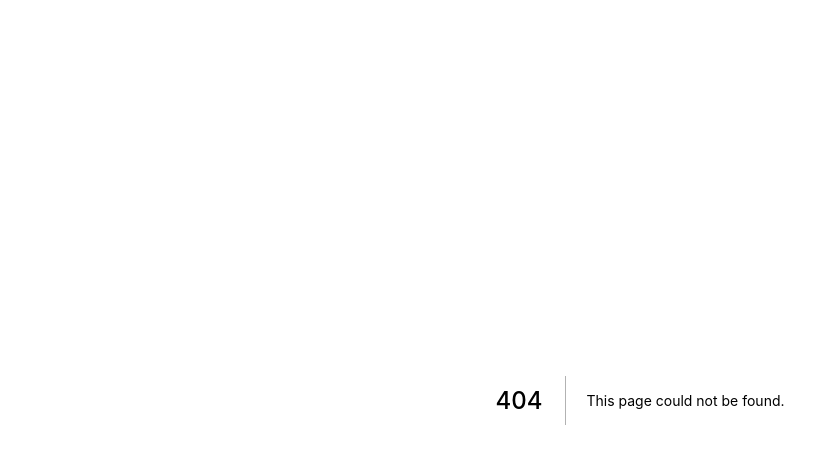
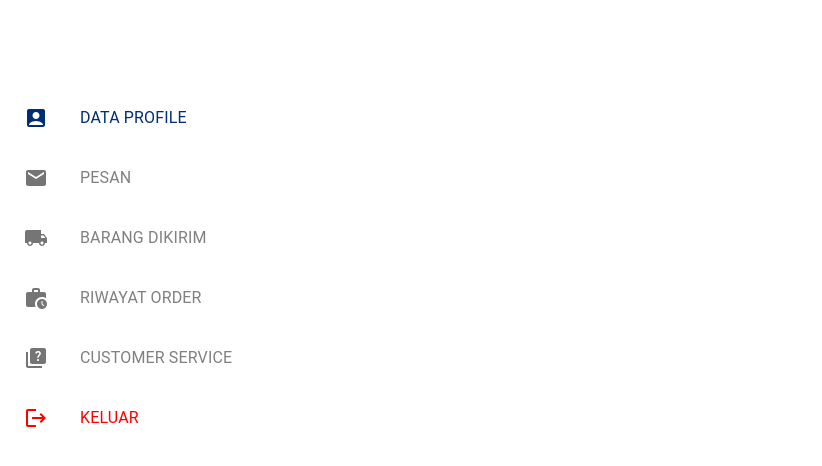
Before and after one commit to RioAldie/mizu-project, a Next.js app: page /components/organism/sidebar in a window 1280 px wide. Before the commit this address had no page. Shown: the top 466 px of the page, without its empty margins (0-822 px from the left). Built offline with nearby package versions, Linux system fonts and the light colour scheme.

Commit message:
profile sidebar

```diff
--- /dev/null
+++ b/pages/components/organism/sidebar/index.jsx
@@ -0,0 +1,78 @@
+import { Grid,Box,List,ListItem, ListItemIcon,ListItemText, Typography, Button, styled } from "@mui/material";
+import FolderIcon from '@mui/icons-material/Folder';
+import DiscountIcon from '@mui/icons-material/Discount';
+import LocalFireDepartmentIcon from '@mui/icons-material/LocalFireDepartment';
+import WorkspacePremiumIcon from '@mui/icons-material/WorkspacePremium';
+import CardGiftcardIcon from '@mui/icons-material/CardGiftcard';
+import LocalShippingIcon from '@mui/icons-material/LocalShipping';
+import EmailIcon from '@mui/icons-material/Email';
+import WorkHistoryIcon from '@mui/icons-material/WorkHistory';
+import LogoutIcon from '@mui/icons-material/Logout';
+import QuizIcon from '@mui/icons-material/Quiz';
+import AccountBoxIcon from '@mui/icons-material/AccountBox';
+
+const ButtonStyled = styled(Button)({
+  color: 'secondary'
+})
+export default function Sidebar(){
+    return(
+            <Box sx={{width: 400, height: 600, display: 'flex', flexDirection: 'column',position: 'sticky',bgcolor: 'Background.default'}} mt={10}>
+            <List >
+                    <ListItem>
+                      <Button sx={{color: '#002E74'}}>
+                        <ListItemIcon>
+                        <AccountBoxIcon sx={{color: '#002E74'}}/>
+                        </ListItemIcon>
+                        <ListItemText
+                        primary="Data Profile"/>
+                      </Button>
+                  </ListItem>
+                  <ListItem>
+                      <Button sx={{color: 'gray'}}>
+                        <ListItemIcon>
+                        <EmailIcon />
+                        </ListItemIcon>
+                        <ListItemText
+                        primary="Pesan"/>
+                      </Button>
+                  </ListItem>
+                <ListItem>
+                    <Button sx={{color: 'gray'}}>
+                         <ListItemIcon>
+                    <LocalShippingIcon />
+                  </ListItemIcon>
+                  <ListItemText
+                    primary="Barang Dikirim"/>
+                    </Button>
+                </ListItem>
+                <ListItem>
+                    <Button sx={{color: 'gray'}}>
+                         <ListItemIcon>
+                    <WorkHistoryIcon />
+                    </ListItemIcon>
+                    <ListItemText
+                        primary="riwayat order"/>
+                    </Button>
+                </ListItem>
+                <ListItem>
+                    <Button sx={{color: 'gray'}}>
+                         <ListItemIcon>
+                    <QuizIcon />
+                  </ListItemIcon>
+                  <ListItemText
+                    primary="Customer Service"/>
+                    </Button>
+                </ListItem>
+                <ListItem>
+                    <Button sx={{color: 'red'}}>
+                         <ListItemIcon>
+                    <LogoutIcon sx={{color: 'red'}}/>
+                  </ListItemIcon>
+                  <ListItemText
+                    primary="keluar"/>
+                    </Button>
+                </ListItem>
+            </List>
+            </Box>
+    )
+}
```
Also changed, not shown: pages/profile.jsx (+9 -1 lines).
